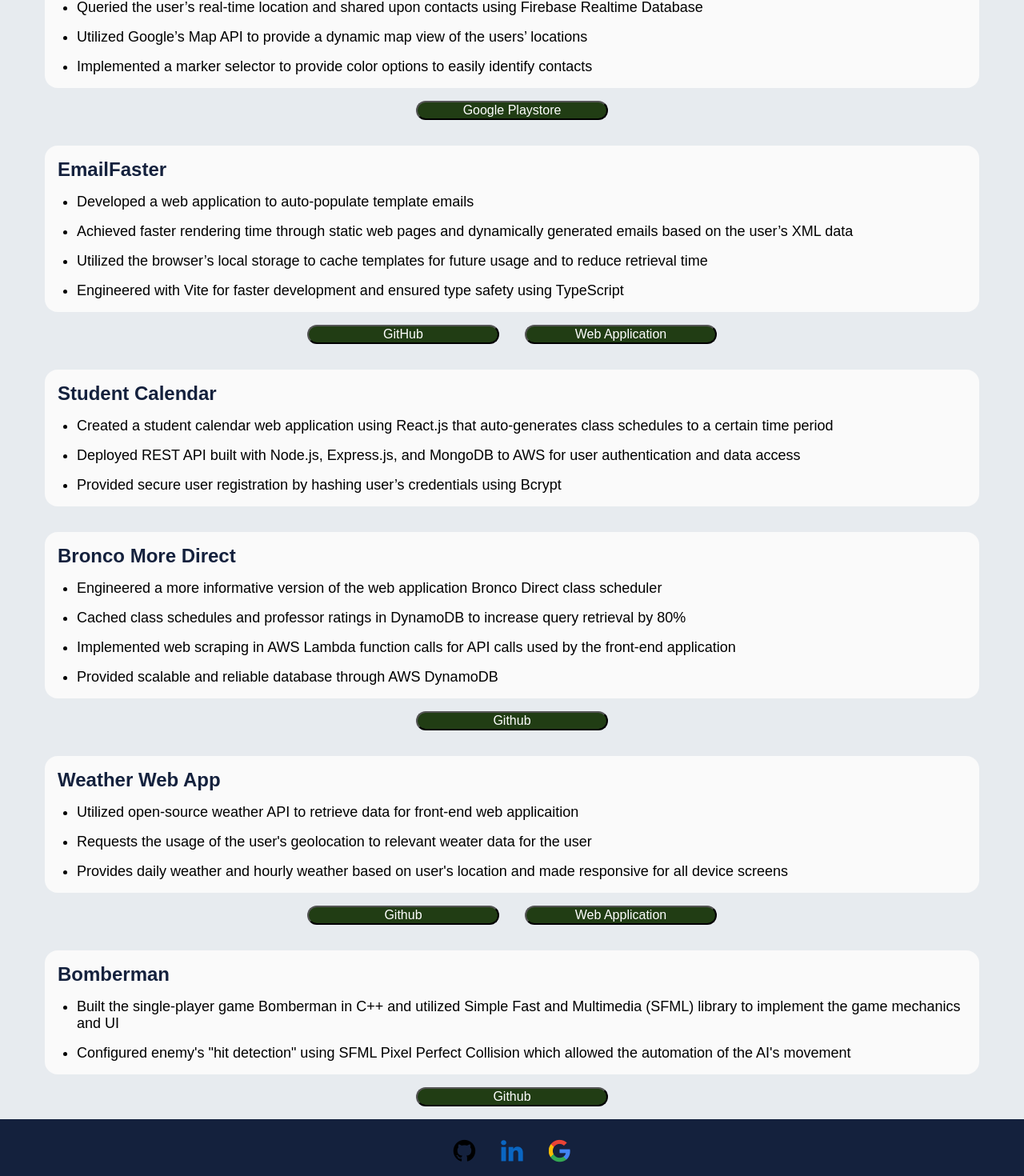
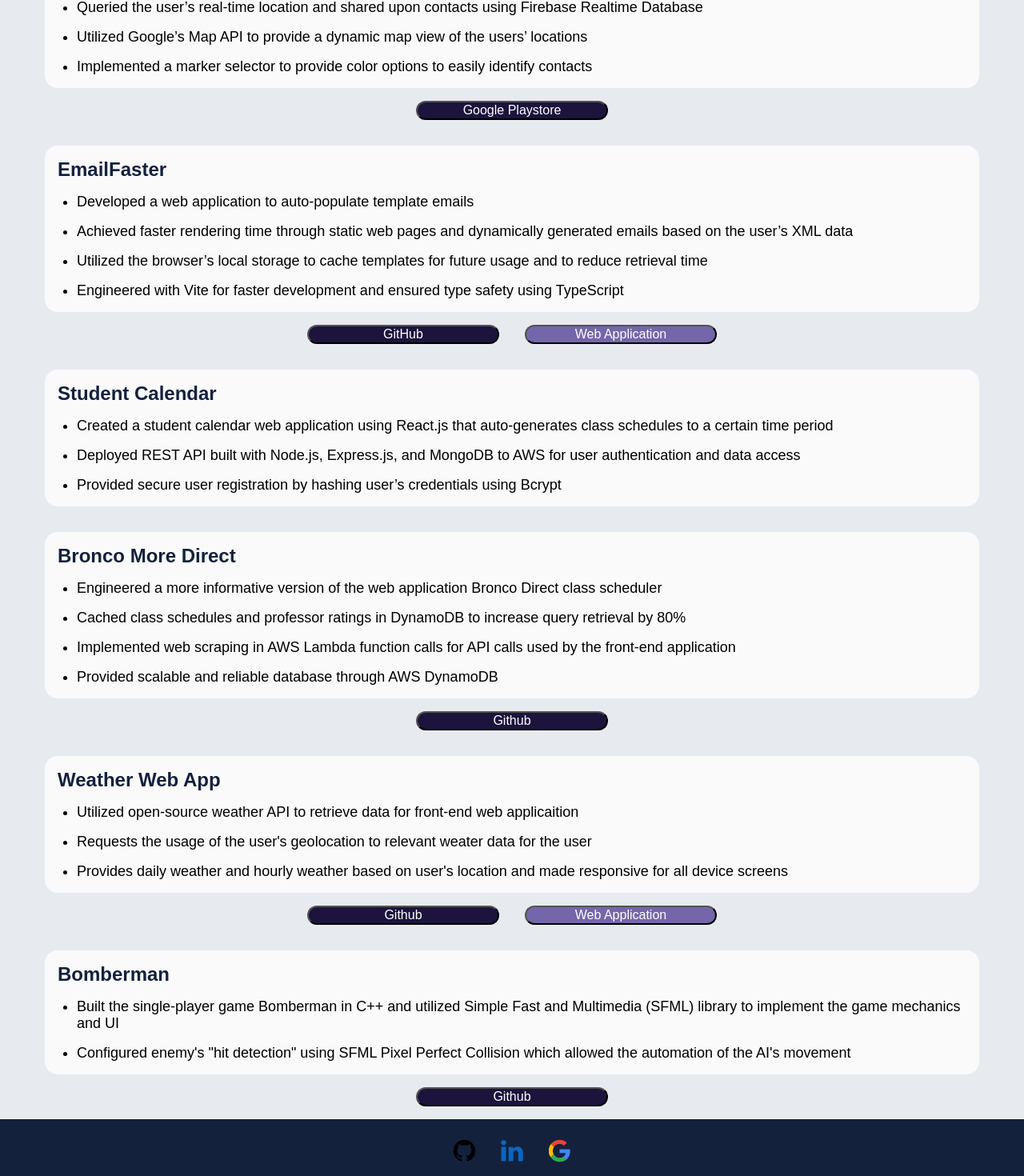
Before and after one commit to OriginalPandaz/originalpandaz.github.io, a React (Vite) app: page / in a window 1280 px wide. Shown: the part 957-2427 px from the top of the page at 80% size. Built offline with nearby package versions, Linux system fonts and the light colour scheme.

Commit message:
Changed styling of project buttons

```diff
--- a/src/App.css
+++ b/src/App.css
@@ -158,12 +158,22 @@ body {
   font-size: 18px;
 }
 
-.project-button:last-child {
+.primary-project-button:last-child {
   margin-bottom: 1rem;
 }
 
-.project-button {
-  background-color: #213d14;
+.primary-project-button {
+  background-color: #1c143d;
+  border-radius: 1.5rem;
+  color: #ffffff;
+  width: 20%;
+  justify-self: center;
+  font-size: 1rem;
+  margin: 0 1rem;
+}
+
+.secondary-project-button {
+  background-color: #7466aa;
   border-radius: 1.5rem;
   color: #ffffff;
   width: 20%;
--- a/src/App.jsx
+++ b/src/App.jsx
@@ -75,7 +75,9 @@ function App() {
                 href="https://play.google.com/store/apps/details?id=com.family.connect"
                 target={"_blank"}
               >
-                <button className="project-button">Google Playstore</button>
+                <button className="primary-project-button">
+                  Google Playstore
+                </button>
               </a>
               <div className="card">
                 <h2 className="card-title">EmailFaster</h2>
@@ -102,13 +104,15 @@ function App() {
                   href="https://github.com/OriginalPandaz/EmailFaster/"
                   target={"_blank"}
                 >
-                  <button className="project-button">GitHub</button>
+                  <button className="primary-project-button">GitHub</button>
                 </a>
                 <a
                   href="https://originalpandaz.github.io/EmailFaster/"
                   target={"_blank"}
                 >
-                  <button className="project-button">Web Application</button>
+                  <button className="secondary-project-button">
+                    Web Application
+                  </button>
                 </a>
               </div>
               <div className="card">
@@ -153,7 +157,7 @@ function App() {
                 href="https://github.com/OriginalPandaz/Bronco-More-Direct"
                 target={"_blank"}
               >
-                <button className="project-button">Github</button>
+                <button className="primary-project-button">Github</button>
               </a>
               <div className="card">
                 <h2 className="card-title">Weather Web App</h2>
@@ -177,13 +181,15 @@ function App() {
                   href="https://github.com/OriginalPandaz/weather-app"
                   target={"_blank"}
                 >
-                  <button className="project-button">Github</button>
+                  <button className="primary-project-button">Github</button>
                 </a>
                 <a
                   href="https://originalpandaz.github.io/weather-app/"
                   target={"_blank"}
                 >
-                  <button className="project-button">Web Application</button>
+                  <button className="secondary-project-button">
+                    Web Application
+                  </button>
                 </a>
               </div>
               <div className="card">
@@ -204,7 +210,7 @@ function App() {
                 href="https://github.com/OriginalPandaz/Bomberman"
                 target={"_blank"}
               >
-                <button className="project-button">Github</button>
+                <button className="primary-project-button">Github</button>
               </a>
             </div>
           </div>
```
